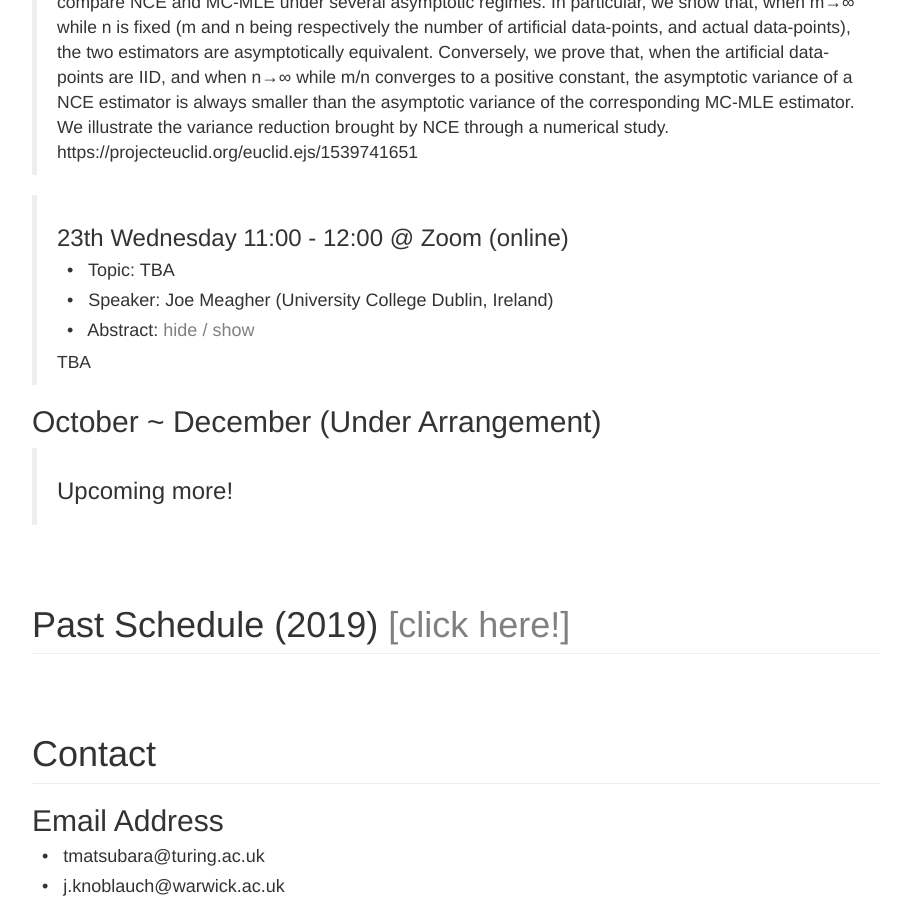
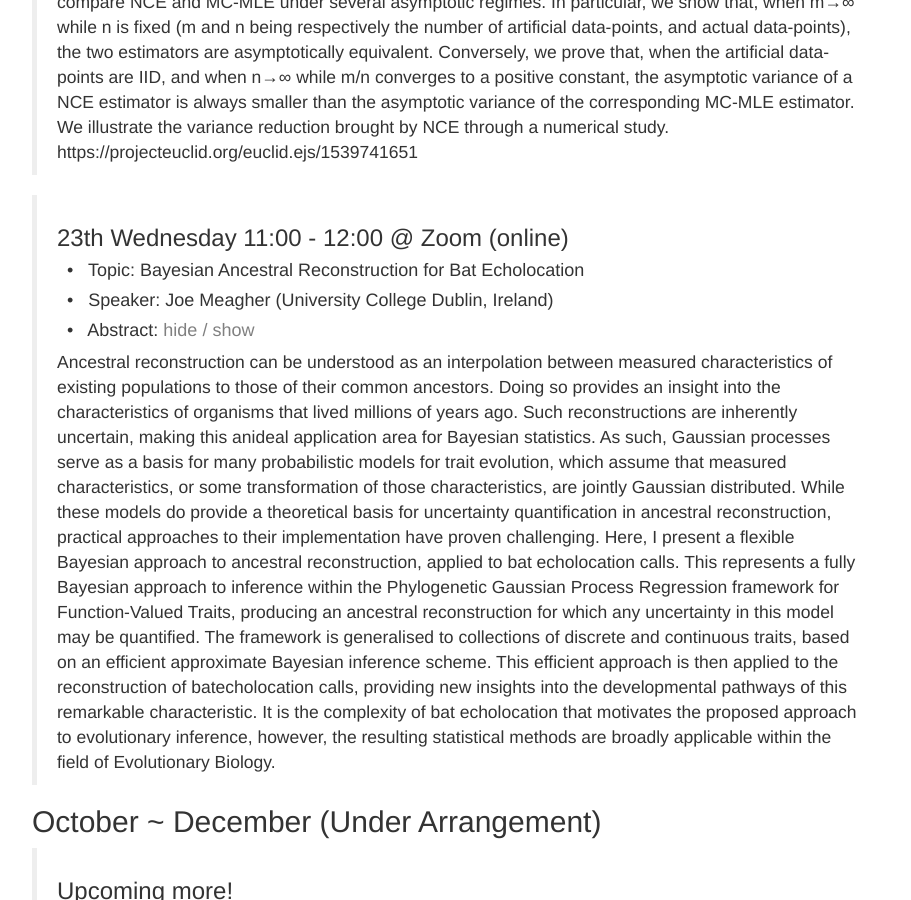
Before and after one commit to DCE-RG/DCE-RG.github.io, a Jekyll site: the page built from index.html, in a window 1280 px wide and 900 px high, scrolled down 7870 px. Shown: the whole window, without its empty margins (38-949 px from the left). Built offline with Jekyll 4.4.1, drawn with Linux system fonts in a browser that asks for light colours; nearby versions of some CDN libraries.

Commit message:
first commit

```diff
--- a/index.html
+++ b/index.html
@@ -713,12 +713,21 @@ isHome: true
 
   <blockquote>
     <h3>23th Wednesday 11:00 - 12:00 @ Zoom (online) </h3>
-    <h4>&nbsp; &#8226; &nbsp; Topic: TBA</h4>
+    <h4>&nbsp; &#8226; &nbsp; Topic: Bayesian Ancestral Reconstruction for Bat Echolocation </h4>
     <h4>&nbsp; &#8226; &nbsp; Speaker: Joe Meagher (University College Dublin, Ireland) </h4>
     <h4>&nbsp; &#8226; &nbsp; Abstract: <a data-toggle="collapse" href="#abstract_0923" role="button" style="color:gray;"> hide / show </a> </h4>
     <div class="collapse in" id="abstract_0923">
         <div class="card card-body abstract-text">
-            TBA
+            Ancestral reconstruction can be understood as an interpolation between measured characteristics of existing populations to those of their common ancestors.
+            Doing so provides an insight into the characteristics of organisms that lived millions of years ago.
+            Such reconstructions are inherently uncertain, making this anideal application area for Bayesian statistics.
+            As such, Gaussian processes serve as a basis for many probabilistic models for trait evolution, which assume that measured characteristics, or some transformation of those characteristics, are jointly Gaussian distributed.
+            While these models do provide a theoretical basis for uncertainty quantification in ancestral reconstruction, practical approaches to their implementation have proven challenging.
+            Here, I present a flexible Bayesian approach to ancestral reconstruction, applied to bat echolocation calls.
+            This represents a fully Bayesian approach to inference within the Phylogenetic Gaussian Process Regression framework for Function-Valued Traits, producing an ancestral reconstruction for which any uncertainty in this model may be quantified.
+            The framework is generalised to collections of discrete and continuous traits, based on an efficient approximate Bayesian inference scheme.
+            This efficient approach is then applied to the reconstruction of batecholocation calls, providing new insights into the developmental pathways of this remarkable characteristic.
+            It is the complexity of bat echolocation that motivates the proposed approach to evolutionary inference, however, the resulting statistical methods are broadly applicable within the field of Evolutionary Biology.
         </div>
     </div>
   </blockquote>
```
